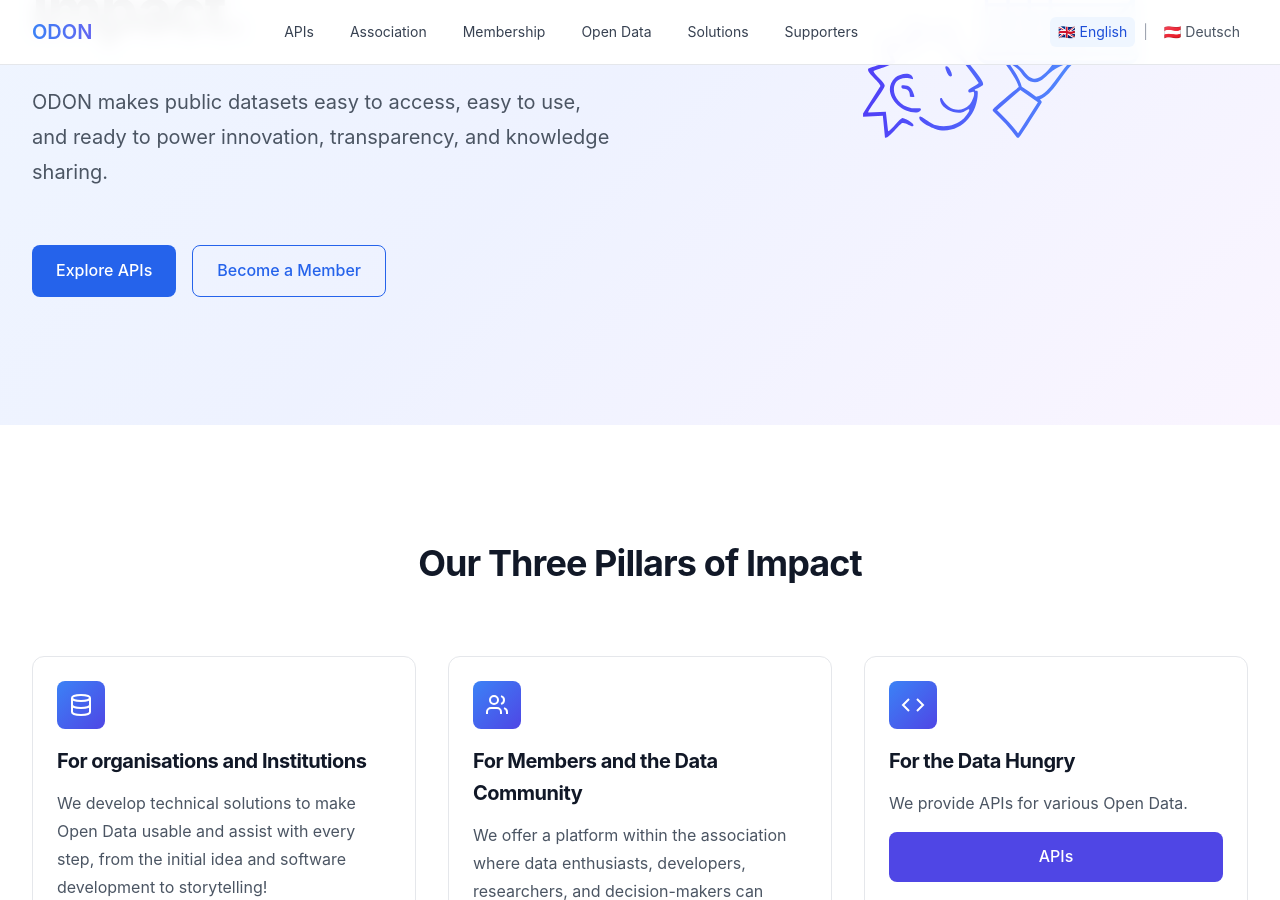
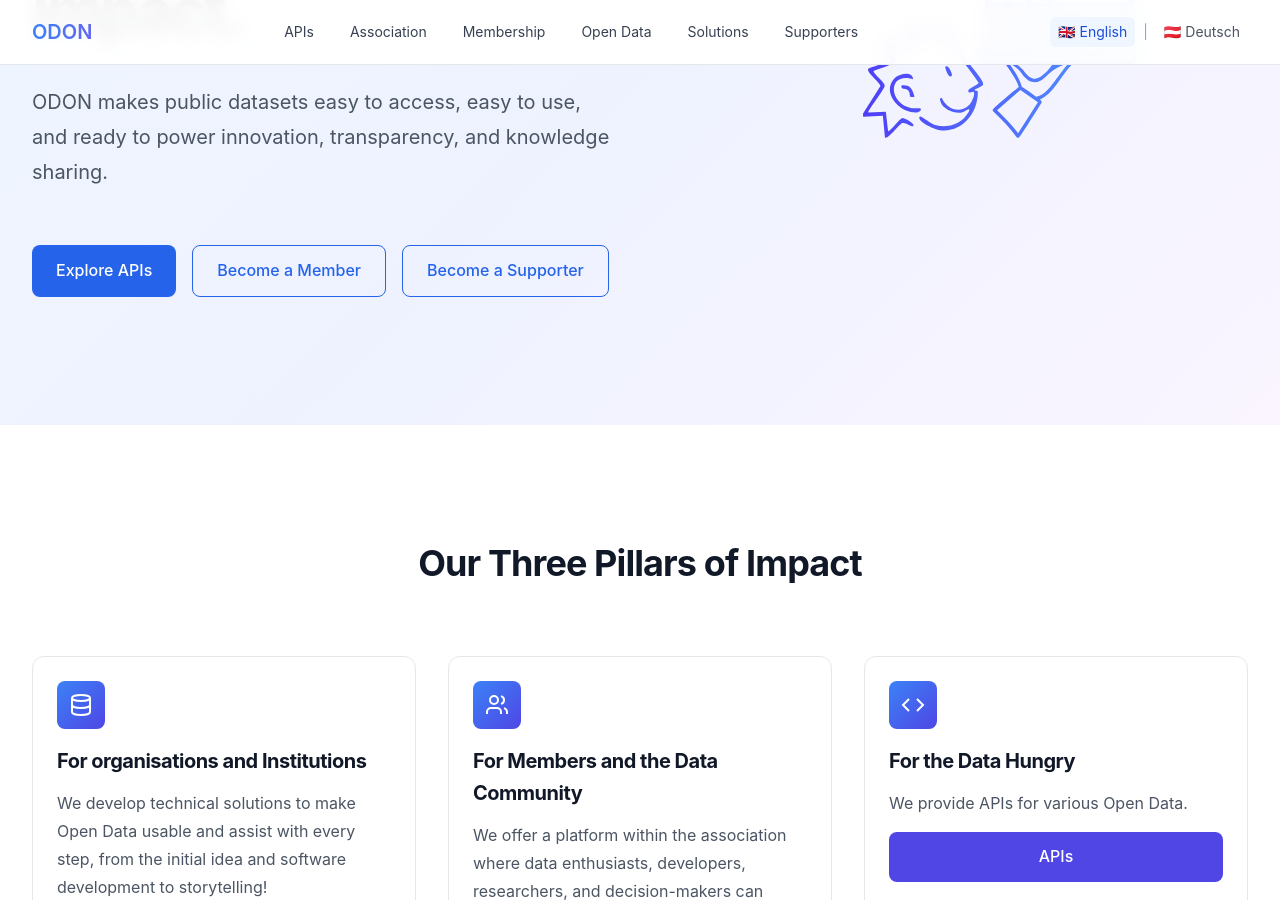
Before and after one commit to verein-odon/verein-odon.github.io, a Jekyll site: the page built from docs/en/index.md, in a window 1280 px wide and 900 px high, scrolled down 363 px. Built offline with Jekyll 4.4.1, drawn with Linux system fonts in a browser that asks for light colours.

Commit message:
Updated hero texts

```diff
--- a/docs/_data/heros.yaml
+++ b/docs/_data/heros.yaml
@@ -12,6 +12,9 @@
         arrow: false
       - text: "Become a Member"
         url: "/en/membership/"
+        style: "secondary"
+      - text: "Become a Supporter"
+        url: "/en/supporters/"
         style: "secondary"
   de:
     hero-title: "Wir verwandeln Open Data in reale Wirkung."
```
